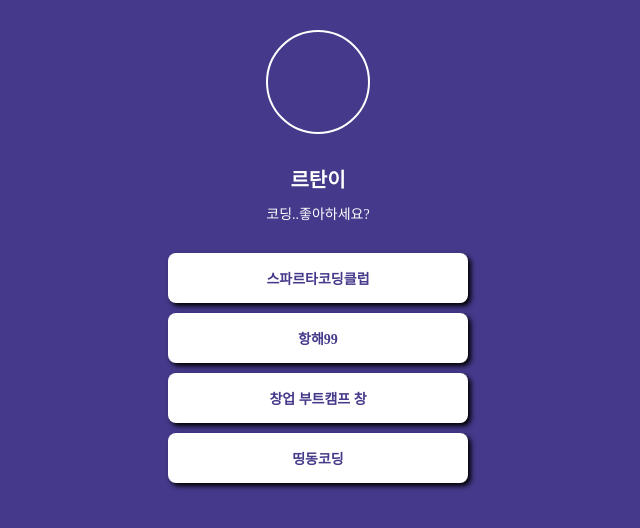
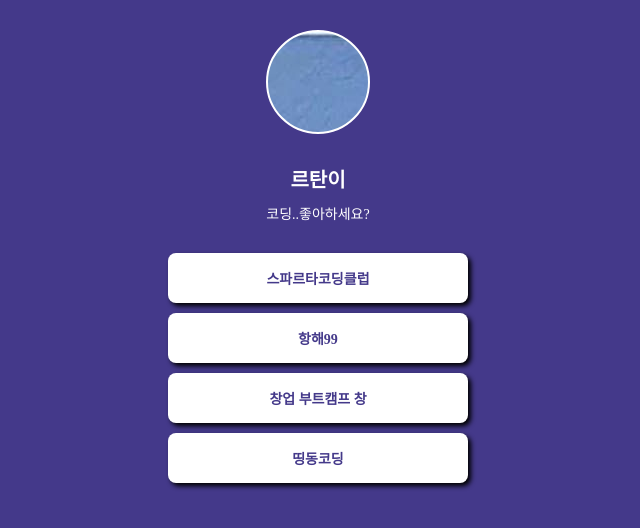
Before and after one commit to mmssc/mypage1, a plain HTML site: page index.html in a window 1280 px wide. Shown: the whole page, without its empty margins (322-962 px from the left). Drawn offline with Linux system fonts and the light colour scheme; a web font is replaced by a local one.

Commit message:
Update index.html

```diff
--- a/index.html
+++ b/index.html
@@ -26,7 +26,7 @@
                          border-radius:  100%;
              border: 2px solid white;
 
-             background-image: url(.jpeg);
+             background-image: url(꽃.jpeg);
              background-position: center
              background-size: cover;
             }
```
